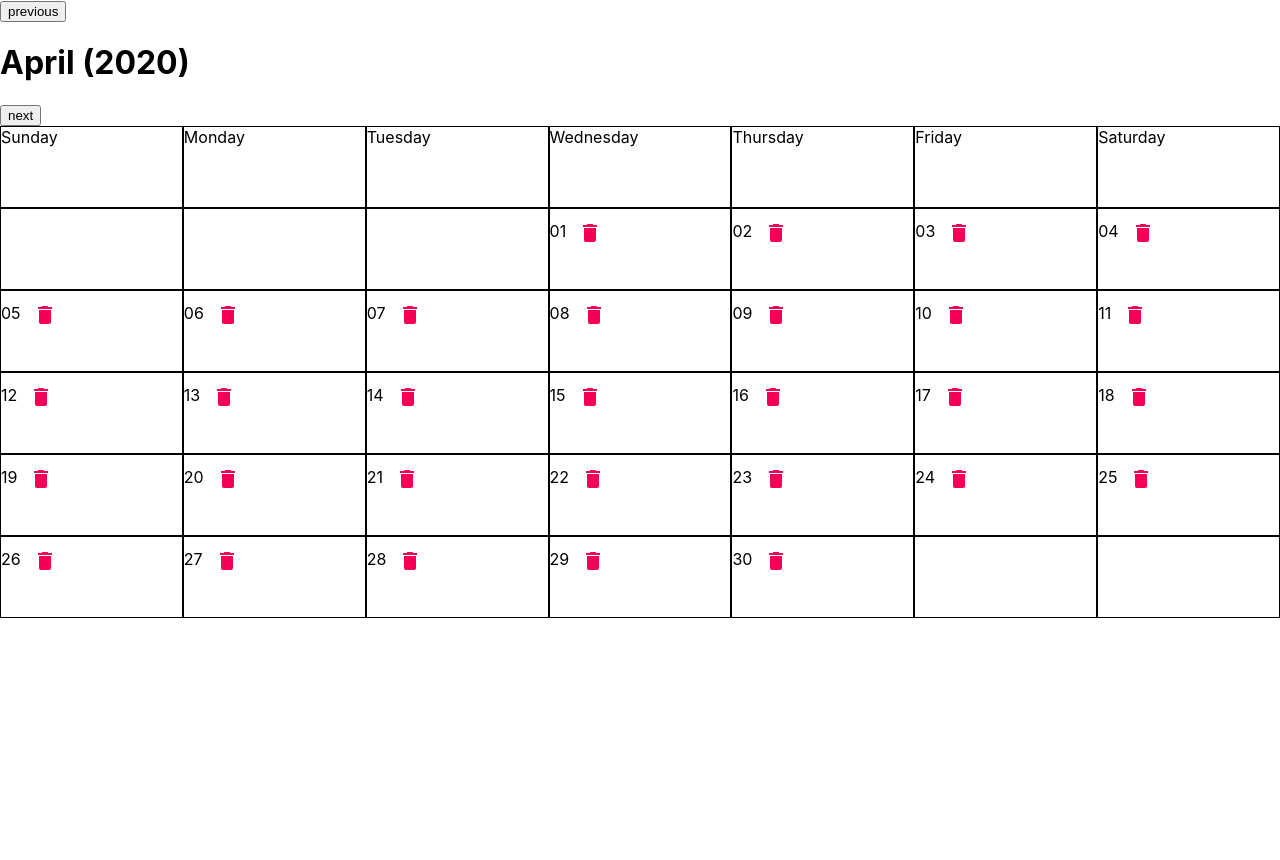
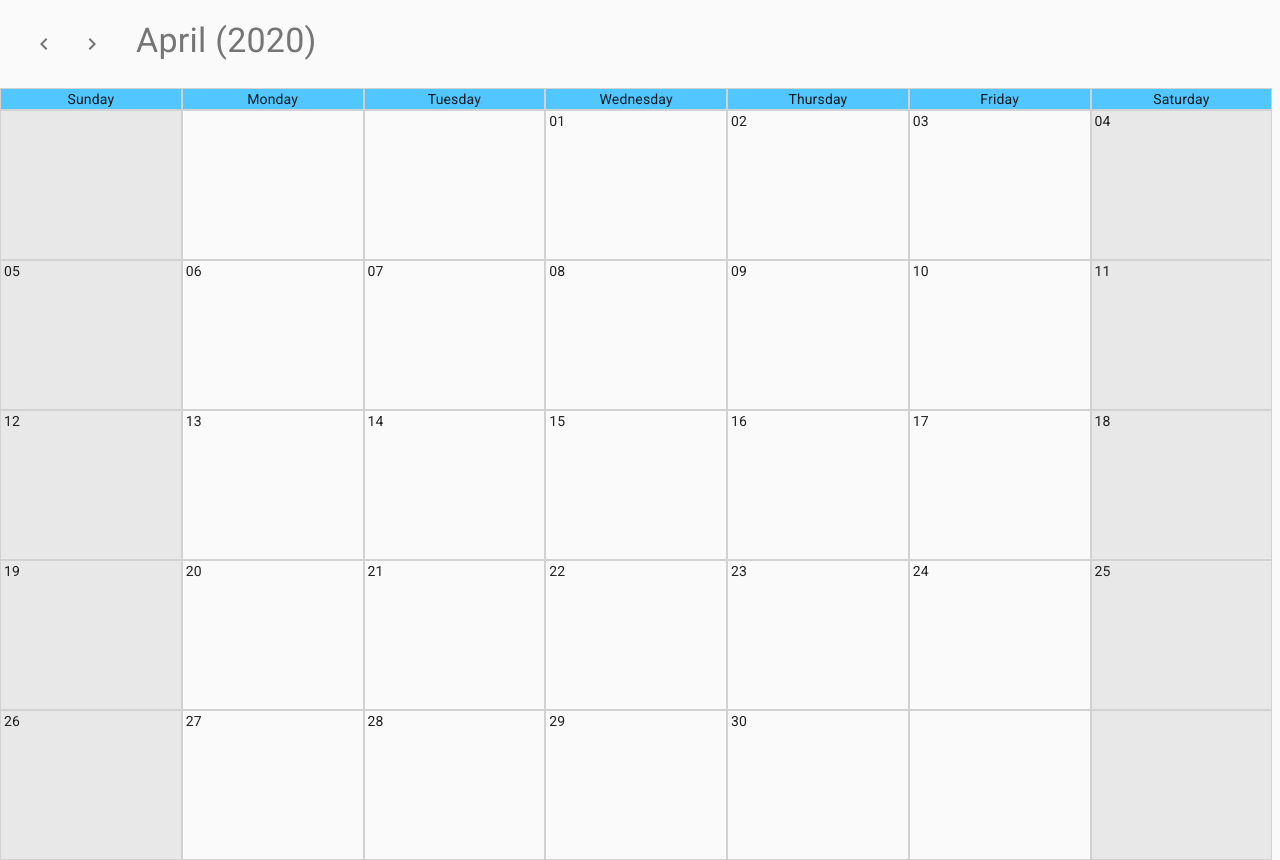
Before and after one commit to desktp/calendar, a React (Create React App) app: page / in a window 1280 px wide. Before the commit the page ends 800 px from the top, so only its background shows below. Built offline with nearby package versions, Linux system fonts and the light colour scheme.

Commit message:
Styling and touchups

```diff
--- a/src/App.css
+++ /dev/null
@@ -1,39 +0,0 @@
-.App {
-  text-align: center;
-}
-
-.App-logo {
-  height: 40vmin;
-  pointer-events: none;
-}
-
-@media (prefers-reduced-motion: no-preference) {
-  .App-logo {
-    animation: App-logo-float infinite 3s ease-in-out;
-  }
-}
-
-.App-header {
-  min-height: 100vh;
-  display: flex;
-  flex-direction: column;
-  align-items: center;
-  justify-content: center;
-  font-size: calc(10px + 2vmin);
-}
-
-.App-link {
-  color: rgb(112, 76, 182);
-}
-
-@keyframes App-logo-float {
-  0% {
-    transform: translateY(0);
-  }
-  50% {
-    transform: translateY(10px)
-  }
-  100% {
-    transform: translateY(0px)
-  }
-}
--- a/src/App.js
+++ b/src/App.js
@@ -1,9 +1,14 @@
 import React from 'react';
+import CssBaseline from '@material-ui/core/CssBaseline';
+
 import Calendar from './features/calendar/Calendar';
 
 function App() {
   return (
-    <Calendar />
+    <>
+      <CssBaseline />
+      <Calendar />
+    </>
   );
 }
 
--- a/src/features/calendar/Calendar.js
+++ b/src/features/calendar/Calendar.js
@@ -1,5 +1,12 @@
 import React, { useState } from 'react';
 import moment from 'moment';
+
+import Tooltip from '@material-ui/core/Tooltip';
+import IconButton from '@material-ui/core/IconButton';
+import Typography from '@material-ui/core/Typography';
+
+import ChevronLeft from '@material-ui/icons/ChevronLeft';
+import ChevronRight from '@material-ui/icons/ChevronRight';
 
 import Day from './common/Day';
 
@@ -54,11 +61,11 @@ export default () => {
 
     for (let i = 1; i <= 7; i += 1) {
       const day = (i - skip) + (row * 7);
-
+      const isWeekend = i === 1 || i === 7;
       if ((row === 0 && skip >= i) || day > now.daysInMonth())
-        returnElements.push(<div className={s.cell} key={`cell_${day}`}></div>);
+        returnElements.push(<div className={`${s.cell} ${isWeekend ? s.weekendCell : ''}` } key={`cell_${day}`}></div>);
       else {
-        returnElements.push(<Day key={`cell_${day}`} date={moment(now).date(day)} day={day} />);
+        returnElements.push(<Day key={`cell_${day}`} date={moment(now).date(day)} isWeekend={isWeekend} />);
       }
     }
 
@@ -66,25 +73,37 @@ export default () => {
   }
 
   return (
-    <div>
-      <button onClick={previousMonth}>previous</button>
-      <h1>{now.format('MMMM (YYYY)')}</h1>
-      <button onClick={nextMonth}>next</button>
+    <>
+      <div className={s.calendarHeader}>
+        <div>
+          <Tooltip title='Previous month'>
+            <IconButton aria-label='previous' onClick={previousMonth}>
+              <ChevronLeft />
+            </IconButton>
+          </Tooltip>
+          <Tooltip title='Next month'>
+            <IconButton aria-label='next' onClick={nextMonth}>
+              <ChevronRight />
+            </IconButton>
+          </Tooltip>
+        </div>
+        <Typography variant='h4'>{now.format('MMMM (YYYY)')}</Typography>
+      </div>
 
       <div className={s.tableRoot}>
         <div className={s.row}>
-          <div className={s.cell}>Sunday</div>
-          <div className={s.cell}>Monday</div>
-          <div className={s.cell}>Tuesday</div>
-          <div className={s.cell}>Wednesday</div>
-          <div className={s.cell}>Thursday</div>
-          <div className={s.cell}>Friday</div>
-          <div className={s.cell}>Saturday</div>
+          <div className={s.headerCell}>Sunday</div>
+          <div className={s.headerCell}>Monday</div>
+          <div className={s.headerCell}>Tuesday</div>
+          <div className={s.headerCell}>Wednesday</div>
+          <div className={s.headerCell}>Thursday</div>
+          <div className={s.headerCell}>Friday</div>
+          <div className={s.headerCell}>Saturday</div>
         </div>
         <div className={s.body}>
           {renderTableBody()}
         </div>
       </div>
-    </div>
+    </>
   )
 }
--- a/src/features/calendar/Calendar.module.css
+++ b/src/features/calendar/Calendar.module.css
@@ -1,17 +1,32 @@
-.table-root {
-  border: 1px solid blue;
-  width: 100%;
-  height: 100%;
+.calendarHeader {
+  display: flex;
+  padding: 20px;
+}
+
+.calendarHeader h4 {
+  margin-left: 20px;
+  color: #757575;
 }
 
 .row {
   display: flex;
 }
 
+.headerCell {
+  flex-basis: 14.2%;
+  background-color: #51c6ff;
+  text-align: center;
+  border: 1px solid #d2d2d2;
+}
+
 .cell {
   flex-basis: 14.2%;
-  min-height: 80px;
-  border: 1px solid black;
+  height: 150px;
+  border: 1px solid #d2d2d2;
+}
+
+.weekendCell {
+  background-color: #e8e8e8;
 }
 
 .root {
@@ -22,13 +37,13 @@
   font-size: 18;
 }
 
-.pos {
-  margin-bottom: 12;
-}
-
 .formActions {
   display: flex;
   flex-direction: column;
+}
+
+.formDateWrapper > div:first-child {
+  margin-right: 10px
 }
 
 .colorPreview {
--- a/src/features/calendar/ReminderForm.js
+++ b/src/features/calendar/ReminderForm.js
@@ -143,7 +143,7 @@ export default ({ date, reminder, handleSave, handleUpdate, handleDelete }) => {
           <div className={s.formActions}>
             {
               editing ?
-                <div>
+                <div className={s.formDateWrapper}>
                   <FormControl>
                     <InputLabel id='month'>Month</InputLabel>
                     <Select
@@ -168,7 +168,7 @@ export default ({ date, reminder, handleSave, handleUpdate, handleDelete }) => {
                   </FormControl>
                 </div>
                 :
-                <Typography className={s.pos} color='textSecondary'>
+                <Typography color='textSecondary' gutterBottom>
                   {date.format('MMM do')}
                 </Typography>
             }
--- a/src/features/calendar/common/Day.js
+++ b/src/features/calendar/common/Day.js
@@ -10,6 +10,7 @@ import DialogContent from '@material-ui/core/DialogContent';
 import DialogContentText from '@material-ui/core/DialogContentText';
 import DialogTitle from '@material-ui/core/DialogTitle';
 import Button from '@material-ui/core/Button';
+import Tooltip from '@material-ui/core/Tooltip';
 
 import { saveReminder, updateReminder, deleteReminder, deleteAllReminders } from '../calendarSlice';
 import { useSelector, useDispatch } from 'react-redux';
@@ -18,8 +19,9 @@ import ReminderForm from '../ReminderForm';
 import Reminder from './Reminder';
 
 import s from '../Calendar.module.css';
+import d from './Day.module.css';
 
-export default ({ date }) => {
+export default ({ date, isWeekend }) => {
   const [anchorEl, setAnchorEl] = React.useState(null);
   const [editingReminder, setEditingReminder] = useState();
   const [dialogOpen, setDialogOpen] = useState(false);
@@ -82,14 +84,21 @@ export default ({ date }) => {
 
   return (
     <>
-      <div className={s.cell} onClick={handleClick}>
-        <div>
+      <div className={`${s.cell} ${isWeekend ? s.weekendCell : ''}`} onClick={handleClick}>
+        <div className={d.dayHeader}>
           <span>{date.format('DD')}</span>
-          <IconButton aria-label='delete' color='secondary' onClick={handleDialogOpen}>
-            <DeleteIcon />
-          </IconButton>
+          {reminders.length ?
+            <Tooltip title='Clear day'>
+              <IconButton aria-label='delete' color='secondary' size='small' onClick={handleDialogOpen}>
+                <DeleteIcon />
+              </IconButton>
+            </Tooltip>
+            : <></>
+          }
         </div>
-        {reminders.map(r => <Reminder key={r.id} reminder={r} handleSetEditing={handleSetEditing} />)}
+        <div className={d.remindersContainer}>
+          {reminders.map(r => <Reminder key={r.id} reminder={r} handleSetEditing={handleSetEditing} />)}
+        </div>
       </div>
       <Popover
         id={id}
--- /dev/null
+++ b/src/features/calendar/common/Day.module.css
@@ -0,0 +1,26 @@
+.dayHeader {
+  padding: 0px 3px;
+  display: flex;
+  justify-content: space-between;
+}
+
+.remindersContainer {
+  overflow: auto;
+  max-height: 120px;
+}
+
+.remindersContainer::-webkit-scrollbar-track {
+  -webkit-box-shadow: inset 0 0 6px rgba(0,0,0,0.3);
+  box-shadow: inset 0 0 6px rgba(0,0,0,0.3);
+  background-color: #F5F5F5;
+}
+
+.remindersContainer::-webkit-scrollbar {
+  width: 3px;
+  background-color: #F5F5F5;
+  display: block;
+}
+
+.remindersContainer::-webkit-scrollbar-thumb {
+  background-color: #7c7c7c;
+}
--- a/src/features/calendar/common/Reminder.js
+++ b/src/features/calendar/common/Reminder.js
@@ -1,23 +1,28 @@
 import React from 'react';
 
 import ButtonBase from '@material-ui/core/ButtonBase';
+import Tooltip from '@material-ui/core/Tooltip';
 
-// import s from './Reminder.module.css';
+import s from './Reminder.module.css';
 
 export default ({ reminder, handleSetEditing }) => {
   const handleClick = () => handleSetEditing(reminder);
 
   return (
+    <Tooltip title='Edit reminder'>
       <ButtonBase
         component='div'
         style={{
-        backgroundColor: reminder.color,
-        width: '100%',
-        margin: '5px 0'
+          backgroundColor: reminder.color
         }}
         onClick={handleClick}
+        classes={{
+          root: s.reminderRoot
+        }}
         >
-      {reminder.time}: {reminder.text}
+        <span className={s.reminderText}>{reminder.time}</span>
+        {reminder.text}
       </ButtonBase>
+    </Tooltip>
   )
 }
--- /dev/null
+++ b/src/features/calendar/common/Reminder.module.css
@@ -0,0 +1,11 @@
+.reminderRoot.reminderRoot {
+  padding: 0 3px;
+  justify-content: flex-start;
+  width: 100%;
+  margin: 5px 0;
+}
+
+.reminderText {
+  font-weight: 100;
+  margin-right: 5px;
+}
--- a/src/index.css
+++ b/src/index.css
@@ -1,6 +1,6 @@
 body {
   margin: 0;
-  font-family: -apple-system, BlinkMacSystemFont, 'Segoe UI', 'Roboto', 'Oxygen',
+  font-family: 'Roboto', 'Oxygen',
     'Ubuntu', 'Cantarell', 'Fira Sans', 'Droid Sans', 'Helvetica Neue',
     sans-serif;
   -webkit-font-smoothing: antialiased;
```
Also changed, not shown: 1 other file (tests, documents, lock files or other folders). Lines whose indentation alone changed are shown as unchanged.
